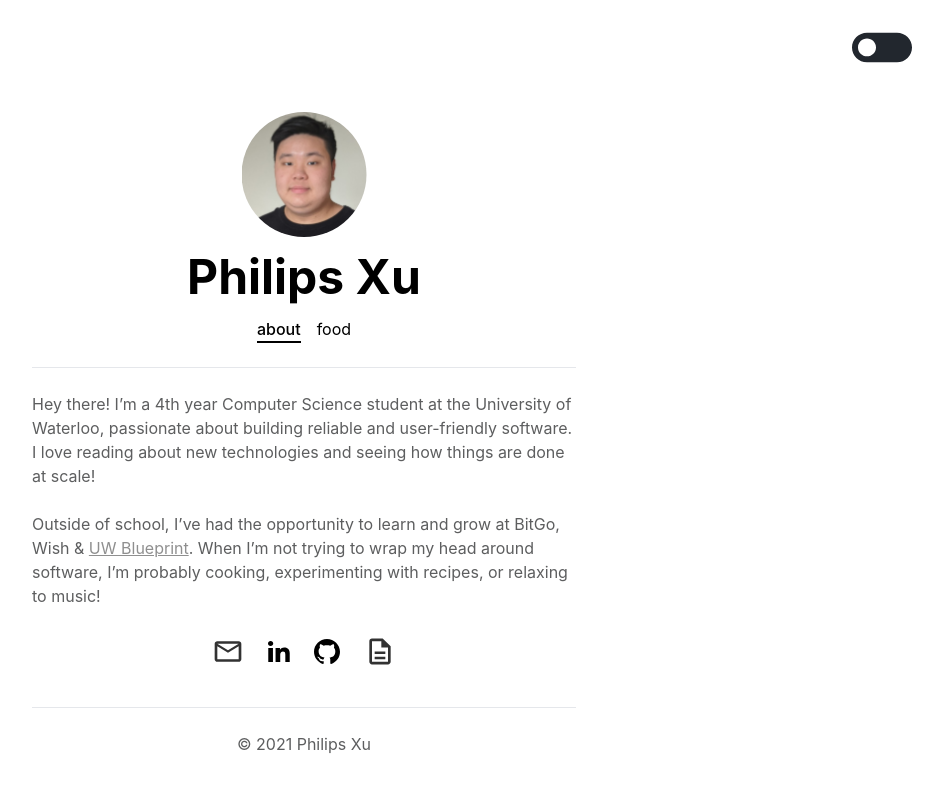
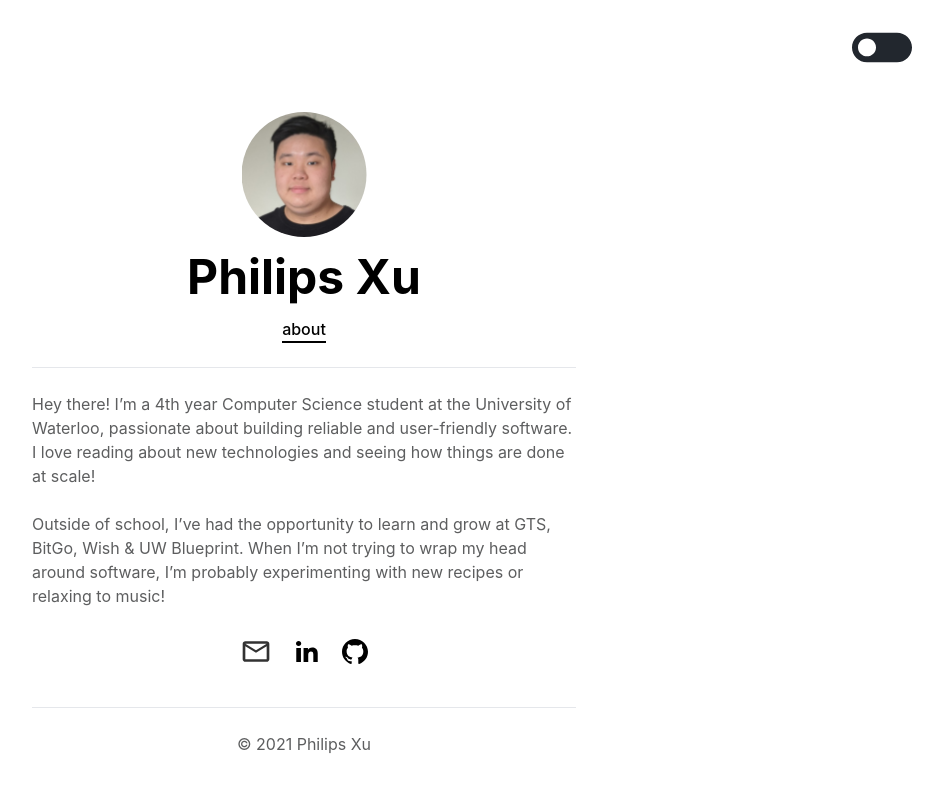
Before and after one commit to Puepis/personal-website, a Next.js app: page / in a window 1280 px wide. Shown: the top 792 px of the page, without its empty margins (336-1279 px from the left). Built offline with nearby package versions, Linux system fonts and the light colour scheme.

Commit message:
update website

```diff
--- a/components/Bio.tsx
+++ b/components/Bio.tsx
@@ -9,12 +9,8 @@ const Bio: FunctionComponent = () => {
       scale!
       <br />
       <br />
-      Outside of school, I’ve had the opportunity to learn and grow at BitGo, Wish &{" "}
-      <Hyperlink className="" href="https://uwblueprint.org/">
-        UW Blueprint
-      </Hyperlink>
-      . When I’m not trying to wrap my head around software, I’m probably cooking, experimenting with recipes, or
-      relaxing to music!
+      Outside of school, I’ve had the opportunity to learn and grow at GTS, BitGo, Wish & UW Blueprint. When I’m not
+      trying to wrap my head around software, I’m probably experimenting with new recipes or relaxing to music!
     </p>
   );
 };
--- a/components/PageProvider.tsx
+++ b/components/PageProvider.tsx
@@ -19,11 +19,11 @@ const PageProvider = ({ children }: Props) => {
     {
       name: "about",
       href: "/"
-    },
-    {
-      name: "food",
-      href: "/food"
     }
+    // {
+    //   name: "food",
+    //   href: "/food"
+    // }
   ];
   const [[page, direction], setPage] = useState([0, 0]);
   const router = useRouter();
--- a/components/SocialBar.tsx
+++ b/components/SocialBar.tsx
@@ -98,7 +98,7 @@ const SocialBar: FunctionComponent = () => {
         </motion.svg>
       </a>
 
-      <a href="/resume.pdf" aria-label="Resume" target="_blank" rel="noopener noreferrer">
+      {/* <a href="/resume.pdf" aria-label="Resume" target="_blank" rel="noopener noreferrer">
         <motion.svg
           whileHover={{ scale: hoverScale }}
           width="32"
@@ -123,7 +123,7 @@ const SocialBar: FunctionComponent = () => {
             transition={{ type: "spring", duration: 0.2 }}
           />
         </motion.svg>
-      </a>
+      </a> */}
     </div>
   );
 };
```
